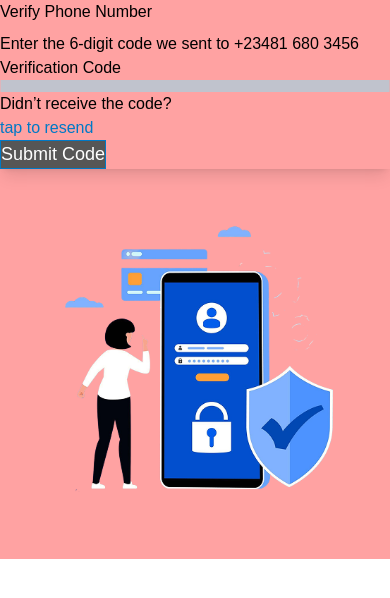
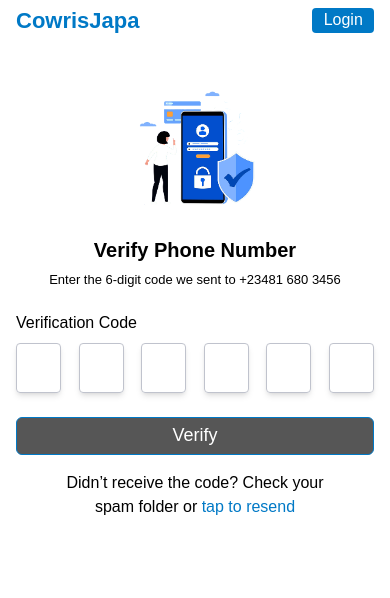
Before and after one commit to wizleriq/CowrisTech, a Next.js app: page /verifyphone in a window 390 px wide. Shown: the top 598 px of the page. Built offline with nearby package versions, Linux system fonts and the light colour scheme; a web font is replaced by a local one.

Commit message:
Authentication Screen

```diff
--- a/app/src/navbar.tsx
+++ b/app/src/navbar.tsx
@@ -164,7 +164,7 @@ const [isOpen, setIsOpen] = useState(false)
           <div className="flex flex-col justify-between items-center mx-auto  bg-ed-500 w-84 h-24 mt-5">
             <Link href="/login"><button className="w-[335px] h-[35.79px] bg-transparent rounded-sm font-semibold text-[#0079C6]  border border-[#0079C6] ">Login</button>
             </Link>
-          <Link href="/"><button className="w-[335px] h-[35.79px] font-semibol bg-[#0079C6] text-white rounded-sm">Register</button></Link>
+          <Link href="/sign"><button className="w-[335px] h-[35.79px] font-semibol bg-[#0079C6] text-white rounded-sm">Register</button></Link>
           </div>
         </nav>
       </div>
--- a/app/verifyemail/page.tsx
+++ b/app/verifyemail/page.tsx
@@ -2,55 +2,71 @@ import React from 'react'
 import Message from '@/app/src/img/Message.png'
 import Image from 'next/image'
 import Link from 'next/link'
+import Nav from '../nav/page'
+
 
 const Page = () => {
   return (
-    <section className="w-full max-w-full mx-auto
-      lg:h-[900px] lg:bg-green-500 lg:flex lg:flex-col lg:justify-center lg:items-center">
+       <>
+      <div className="lg:hidden">
+  <Nav />
+  </div>
+    <section className="lg:w-full max-w-full mx-auto lg:h-[900px] lg:bg-green-500 lg:flex lg:flex-col
+     lg:justify-center lg:items-center w-[393px] h-[720px] flex flex-col justify-center bg-white lg:px-0 px-4 items-center sm:px-2">
+
+       <div className="lg:hidden w-[167PX] max-w-full h-[121px]  flex justify-center
+       items-center mx-auto">
+         <div className="lg:w-[442px] lg:h-[539px] max-w-full lg:bg-[#F6FDFF] lg:rounded-md">
+       <Image
+      src={Message}
+      alt="Profile Image"
+      className="object-contain lg:w-full lg:h-[539px] lg:justify-between lg:items-center"   /* or object-contain */
+    />
+      </div>
+      </div>
+
       {/* Left box */}
-      <div className='lg:w-full max-w-full lg:flex bg-red-300 lg:h-[900px]'>
-         <div className="lg:w-full max-w-full lg:h-[900px] lg:bg-[#ffffff] lg:px-0 lg:flex lg:items-center lg:justify-center ">
-        {/* <div className="lg:w-full max-w-full lg:h-[900px] lg:bg-[#F6FDFF] lg:px-12 lg:flex lg:items-center lg:justify-center "> */}
-             {/* <div className='lg:w-[194px] lg:h-[51px] lg:bg-amber-600 lg:mx-auto lg:mb-4 lg:flex lg:items-center lg:justify-center'>
-        <h2 className='lg:text-[40px] lg:font-medium  lg:text-[#a2abb1] shadow-[0_12px_25px_rgba(0,0,0,0.2)] lg:flex lg:items-center lg:justify-center'>AbroadEx</h2></div> */}
-         <div className="lg:w-[520px] max-w-full lg:h-[500px] lg:bg-[#ffffff] shadow-lg lg:p-16 flex-col lg:flex justify-center lg:items-center">
+      <div className='w-full max-w-full flex lg:h-[900px]'>
+         <div className="w-full max-w-full lg:h-[900px] lg:bg-[#ffffff] lg:px-0 lg:flex lg:items-center
+         lg:justify-center h-[500px] bg-[#ffffff] px-0 items-center sm:px-2">
+         <div className="lg:w-[520px] max-w-full lg:h-[500px] lg:bg-[#ffffff] lg:shadow-lg lg:p-16 flex-col lg:flex justify-center lg:items-center">
           {/* Create Account Starts */}
-          <div className='lg:w-[420px] lg:h-14 bg-transparent flex-col justify-center items-start self-start lg:flex lg:-mt-13'>
-              <h2 className='lg:text-[28.66px] lg:font-medium lg:leading-[100%] lg:text-left'>Verify Email Address</h2>
-            <h2 className='lg:text-[14px] lg:font-medium lg:leading-[100%] text-left mt-2'>Enter the 6-digit code we sent to mypersonalemail@gmail.com.</h2>
+          <div className='lg:w-[420px] lg:h-14 lg:bg-transparent lg:mx-0 mx-auto flex-col justify-center lg:items-start items-center self-start flex lg:-mt-13
+          w-full h-[68px] '>
+              <h2 className='lg:text-[28.66px]  lg:leading-[100%] lg:text-left font-extrabold text-[20px] leading-[100%]'>Verify Email Address</h2>
+            <h2 className='lg:text-[14px] lg:font-medium lg:leading-[100%] lg:left mt-2 font-medium text-[13px] text-center leading-[100%]'>Enter the 6-digit code we sent to mypersonalemail@gmail.com.</h2>
           </div>
 
-
-
            {/* Form Starts */}
-           <div className='lg:flex lg:flex-col lg:justify-between lg:w-[400px] lg:h-[229px] lg:mt-5'>
+           <div className='lg:flex lg:flex-col lg:justify-between lg:w-[400px] lg:h-[229px] lg:mt-5 mt-4'>
             <div className='lg:w-[400px] lg:h-[145px] flex-col lg:flex justify-between'>
-
-
-                <p>Verification Code</p>
-            <div className='lg:flex lg:flex-row lg:justify-between lg:w-[400px] lg:h-[50px]'>
-<div className='lg:w-[63px] lg:h-[50px] border lg:shadow-md border-[#C0C3CD] rounded-sm'>
+                <p className='lg:mb-0 mb-2'>Verification Code</p>
+            <div className='flex flex-row justify-between lg:w-[400px] lg:h-[50px] w-full h-[50px]'>
+<div className='lg:w-[63px] lg:h-[50px] border shadow-md border-[#C0C3CD] rounded-sm
+w-[45px] h-[50px]'>
+</div>
+<div className='lg:w-[63px] lg:h-[50px] border shadow-md border-[#C0C3CD] rounded-sm
+w-[45px] h-[50px]'>
 
 </div>
-<div className='lg:w-[63px] lg:h-[50px] border lg:shadow-md border-[#C0C3CD] rounded-sm'>
+<div className='lg:w-[63px] lg:h-[50px] border shadow-md border-[#C0C3CD] rounded-sm
+w-[45px] h-[50px]'>
 
 </div>
-<div className='lg:w-[63px] lg:h-[50px] border lg:shadow-md border-[#C0C3CD] rounded-sm'>
+<div className='lg:w-[63px] lg:h-[50px] border shadow-md border-[#C0C3CD] rounded-sm
+w-[45px] h-[50px]'>
 
 </div>
-<div className='lg:w-[63px] lg:h-[50px] border lg:shadow-md border-[#C0C3CD] rounded-sm'>
+<div className='lg:w-[63px] lg:h-[50px] border shadow-md border-[#C0C3CD] rounded-sm
+w-[45px] h-[50px]'>
 
 </div>
-<div className='lg:w-[63px] lg:h-[50px] border lg:shadow-md border-[#C0C3CD] rounded-sm'>
+<div className='lg:w-[63px] lg:h-[50px] border shadow-md border-[#C0C3CD] rounded-sm
+w-[45px] h-[50px]'>
 
 </div>
-<div className='lg:w-[63px] lg:h-[50px] border lg:shadow-md border-[#C0C3CD] rounded-sm'>
-
-</div>
-
-
             </div>
-             <div className='lg:flex lg:flex-col lg:justify-between  lg:w-[400px] lg:h-[50px]'>
+             <div className='lg:flex hidden lg:flex-col lg:justify-between  lg:w-[400px] lg:h-[50px]'>
               <h2>Didn’t receive the code? Check your spam folder or</h2>
               <h2 className='text-[#0079C6]'>tap to resend</h2>
 
@@ -59,11 +75,19 @@ const Page = () => {
               <Link href="/verifyphone">
      <button
       type="submit"
-      className=" text-white bg-[#565656] lg:w-[400px] lg:h-[40px] border border-[#0079C6] lg:rounded-md lg:text-[20.12px] font-medium"
+      className=" text-white bg-[#565656] lg:w-[400px] lg:h-[40px]  lg:mt-0 mt-6 border border-[#0079C6]
+      lg:rounded-md lg:text-[20.12px] font-medium w-full h-[38px] rounded-md text-[20.12px]"
     >
         <h2 className='text-[#ffffff] text-[18px]'>Submit Code</h2>
     </button>
     </Link>
+
+     <div className='lg:hidden flex flex-col justify-between lg:mt-0 lg:text-left lg:w-[400px] lg:h-[50px] w-[268px] h-[48px]
+     mx-auto mt-4 text-center'>
+              <h2>Didn’t receive the code? Check your spam folder or <span className='text-[#0079C6]'>tap to resend</span></h2>
+
+
+            </div>
            </div>
         </div>
         <div>
@@ -72,7 +96,7 @@ const Page = () => {
       </div>
 
       {/* Right box */}
-      <div className="lg:w-full max-w-full lg:h-[900px] lg:bg-[#F6FDFF] lg:flex lg:justify-center lg:items-center">
+      <div className="hidden lg:w-full max-w-full lg:h-[900px] lg:bg-[#F6FDFF] lg:flex lg:justify-center lg:items-center">
          <div className="lg:w-[442px] lg:h-[539px] max-w-full lg:bg-[#F6FDFF] lg:rounded-md">
        <Image
       src={Message}
@@ -85,6 +109,7 @@ const Page = () => {
 
 
     </section>
+    </>
   )
 }
 
--- a/app/verifyphone/page.tsx
+++ b/app/verifyphone/page.tsx
@@ -2,68 +2,95 @@ import React from 'react'
 import Cyber from '@/app/src/img/Cyber.png'
 import Image from 'next/image'
 import Link from 'next/link'
+import Nav from '../nav/page'
 
 const Page = () => {
   return (
-    <section className="w-full max-w-full mx-auto
-      lg:h-[900px] lg:bg-green-500 lg:flex lg:flex-col lg:justify-center lg:items-center">
+     <>
+      <div className="lg:hidden">
+  <Nav />
+  </div>
+    <section className="lg:w-full max-w-full mx-auto
+      lg:h-[900px] lg:bg-green-500 lg:flex lg:flex-col lg:justify-center lg:items-center
+       w-[393px] h-[720px] flex flex-col justify-center bg-white lg:px-0 px-4 items-center sm:px-2">
+
+         <div className="lg:hidden w-[167PX] max-w-full h-[121px]  flex justify-center
+       items-center mx-auto">
+         <div className="lg:w-[442px] lg:h-[539px] max-w-full lg:bg-[#F6FDFF] lg:rounded-md">
+       <Image
+      src={Cyber}
+      alt="Profile Image"
+      className="object-contain lg:w-full lg:h-[539px] lg:justify-between lg:items-center"   /* or object-contain */
+    />
+      </div>
+      </div>
+
       {/* Left box */}
-      <div className='lg:w-full max-w-full lg:flex bg-red-300 lg:h-[900px]'>
-         <div className="lg:w-full max-w-full lg:h-[900px] lg:bg-[#ffffff] lg:px-0 lg:flex lg:items-center lg:justify-center ">
-        {/* <div className="lg:w-full max-w-full lg:h-[900px] lg:bg-[#F6FDFF] lg:px-12 lg:flex lg:items-center lg:justify-center "> */}
-             {/* <div className='lg:w-[194px] lg:h-[51px] lg:bg-amber-600 lg:mx-auto lg:mb-4 lg:flex lg:items-center lg:justify-center'>
-        <h2 className='lg:text-[40px] lg:font-medium  lg:text-[#a2abb1] shadow-[0_12px_25px_rgba(0,0,0,0.2)] lg:flex lg:items-center lg:justify-center'>AbroadEx</h2></div> */}
-         <div className="lg:w-[520px] max-w-full lg:h-[500px] lg:bg-[#ffffff] shadow-lg lg:p-16 flex-col lg:flex justify-center lg:items-center">
+ <div className='w-full max-w-full flex lg:h-[900px]'>
+         <div className="w-full max-w-full lg:h-[900px] lg:bg-[#ffffff] lg:px-0 lg:flex lg:items-center
+         lg:justify-center h-[500px] bg-[#ffffff] px-0 items-center sm:px-2">
+         <div className="lg:w-[520px] max-w-full lg:h-[500px] lg:bg-[#ffffff] lg:shadow-lg lg:p-16 flex-col lg:flex justify-center lg:items-center">
           {/* Create Account Starts */}
-          <div className='lg:w-[420px] lg:h-14 bg-transparent flex-col justify-center items-start self-start lg:flex lg:-mt-13'>
-              <h2 className='lg:text-[28.66px] lg:font-medium lg:leading-[100%] lg:text-left'>Verify Phone Number</h2>
-            <h2 className='lg:text-[14px] lg:font-medium lg:leading-[100%] text-left mt-2'>Enter the 6-digit code we sent to +23481 680 3456</h2>
+          {/* <div className='lg:w-[420px] lg:h-14 bg-transparent flex-col justify-center items-start self-start lg:flex lg:-mt-13'> */}
+          <div className='lg:w-[420px] lg:h-14 lg:bg-transparent lg:mx-0 mx-auto flex-col justify-center lg:items-start items-center self-start flex lg:-mt-13
+          w-full h-[68px] mt-4'>
+              <h2 className='lg:text-[28.66px] font-extrabold text-[20px] lg:leading-[100%] lg:text-left'>Verify Phone Number</h2>
+            <h2 className='lg:text-[14px] lg:font-medium lg:leading-[100%] lg:left mt-2 font-medium text-[13px] text-center leading-[100%]'>Enter the 6-digit code we sent to +23481 680 3456</h2>
           </div>
 
 
 
            {/* Form Starts */}
-           <div className='lg:flex lg:flex-col lg:justify-between lg:w-[400px] lg:h-[229px] lg:mt-5'>
+          <div className='lg:flex lg:flex-col lg:justify-between lg:w-[400px] lg:h-[229px] lg:mt-5 mt-4'>
             <div className='lg:w-[400px] lg:h-[145px] flex-col lg:flex justify-between'>
-
-
-                <p>Verification Code</p>
-            <div className='lg:flex lg:flex-row lg:justify-between lg:w-[400px] lg:h-[50px]'>
-<div className='lg:w-[63px] lg:h-[50px] border lg:shadow-md border-[#C0C3CD] rounded-sm'>
+                <p className='lg:mb-0 mb-2'>Verification Code</p>
+            <div className='flex flex-row justify-between lg:w-[400px] lg:h-[50px] w-full h-[50px]'>
+<div className='lg:w-[63px] lg:h-[50px] border shadow-md border-[#C0C3CD] rounded-sm
+w-[45px] h-[50px]'>
+</div>
+<div className='lg:w-[63px] lg:h-[50px] border shadow-md border-[#C0C3CD] rounded-sm
+w-[45px] h-[50px]'>
 
 </div>
-<div className='lg:w-[63px] lg:h-[50px] border lg:shadow-md border-[#C0C3CD] rounded-sm'>
+<div className='lg:w-[63px] lg:h-[50px] border shadow-md border-[#C0C3CD] rounded-sm
+w-[45px] h-[50px]'>
 
 </div>
-<div className='lg:w-[63px] lg:h-[50px] border lg:shadow-md border-[#C0C3CD] rounded-sm'>
+<div className='lg:w-[63px] lg:h-[50px] border shadow-md border-[#C0C3CD] rounded-sm
+w-[45px] h-[50px]'>
 
 </div>
-<div className='lg:w-[63px] lg:h-[50px] border lg:shadow-md border-[#C0C3CD] rounded-sm'>
+<div className='lg:w-[63px] lg:h-[50px] border shadow-md border-[#C0C3CD] rounded-sm
+w-[45px] h-[50px]'>
 
 </div>
-<div className='lg:w-[63px] lg:h-[50px] border lg:shadow-md border-[#C0C3CD] rounded-sm'>
+<div className='lg:w-[63px] lg:h-[50px] border shadow-md border-[#C0C3CD] rounded-sm
+w-[45px] h-[50px]'>
 
 </div>
-<div className='lg:w-[63px] lg:h-[50px] border lg:shadow-md border-[#C0C3CD] rounded-sm'>
-
-</div>
-
-
             </div>
-             <div className='lg:flex lg:flex-col lg:justify-between  lg:w-[400px] lg:h-[50px]'>
-              <h2>Didn’t receive the code?</h2>
+             <div className='lg:flex hidden lg:flex-col lg:justify-between  lg:w-[400px] lg:h-[50px]'>
+              <h2>Didn’t receive the code? Check your spam folder or</h2>
               <h2 className='text-[#0079C6]'>tap to resend</h2>
 
             </div>
             </div>
-              <Link href="/create">
+              <Link href="/verifyphone">
      <button
       type="submit"
-      className=" text-white bg-[#565656] lg:w-[400px] lg:h-[40px] border border-[#0079C6] lg:rounded-md lg:text-[20.12px] font-medium"
+      className=" text-white bg-[#565656] lg:w-[400px] lg:h-[40px]  lg:mt-0 mt-6 border border-[#0079C6]
+      lg:rounded-md lg:text-[20.12px] font-medium w-full h-[38px] rounded-md text-[20.12px]"
     >
-        <h2 className='text-[#ffffff] text-[18px]'>Submit Code</h2>
+        <h2 className='text-[#ffffff] text-[18px]'>Verify</h2>
     </button>
     </Link>
+
+     <div className='lg:hidden flex flex-col justify-between lg:mt-0 lg:text-left lg:w-[400px] lg:h-[50px] w-[268px] h-[48px]
+     mx-auto mt-4 text-center'>
+              <h2>Didn’t receive the code? Check your spam folder or <span className='text-[#0079C6]'>tap to resend</span></h2>
+
+
+            </div>
            </div>
         </div>
         <div>
@@ -72,7 +99,7 @@ const Page = () => {
       </div>
 
       {/* Right box */}
-      <div className="lg:w-full max-w-full lg:h-[900px] lg:bg-[#F6FDFF] lg:flex lg:justify-center lg:items-center">
+      <div className="hidden lg:w-full max-w-full lg:h-[900px] lg:bg-[#F6FDFF] lg:flex lg:justify-center lg:items-center">
          <div className="lg:w-[442px] lg:h-[539px] max-w-full lg:bg-[#F6FDFF] lg:rounded-md">
        <Image
       src={Cyber}
@@ -85,6 +112,7 @@ const Page = () => {
 
 
     </section>
+    </>
   )
 }
 
```
